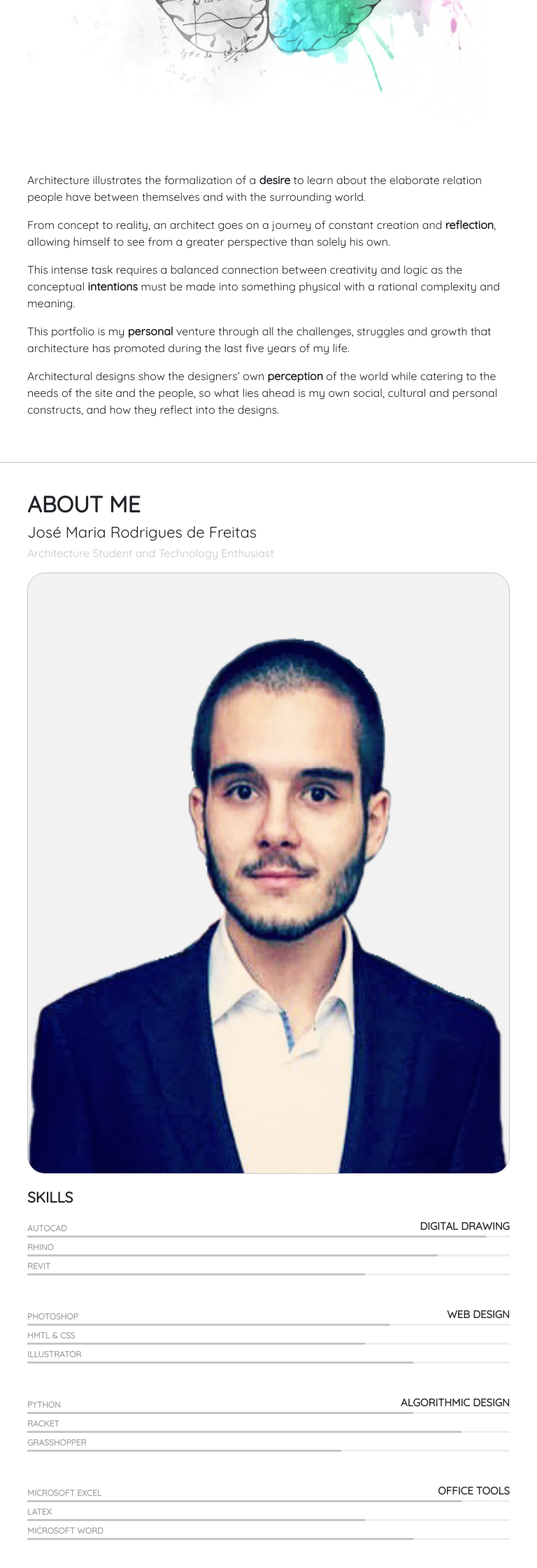
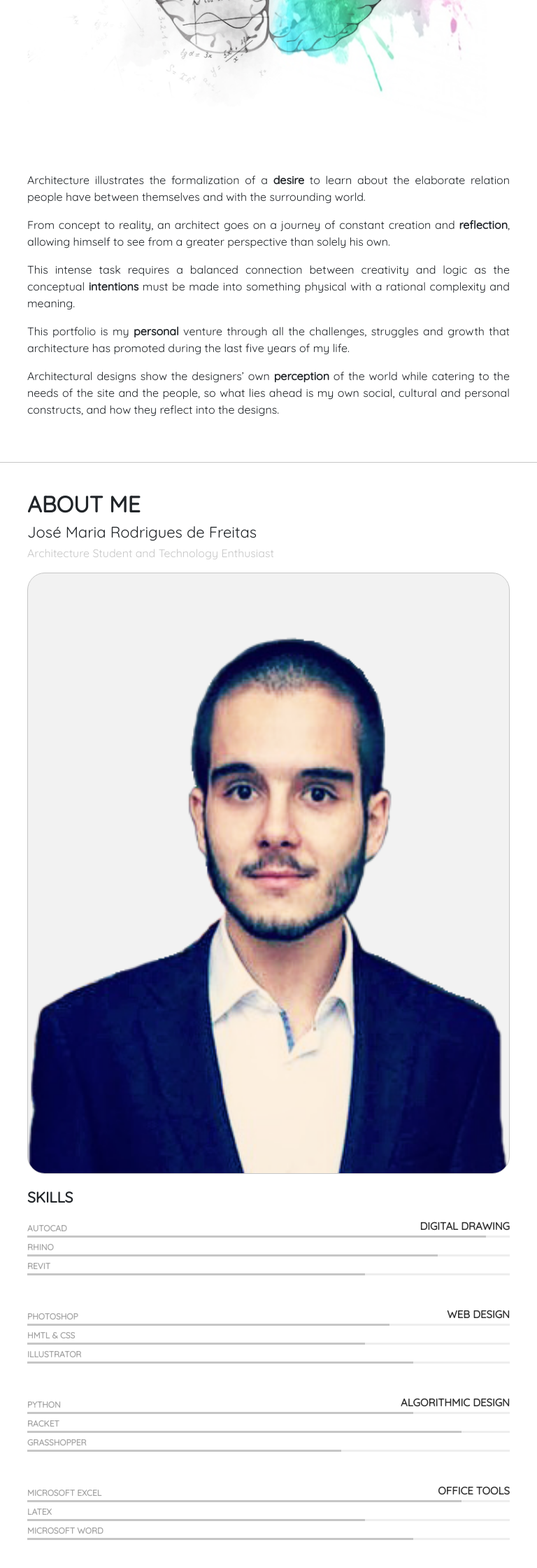
Before and after one commit to archifreitas/archifreitas.github.io, a Jekyll site: the page portfolio.html, which Jekyll copies as it is, in a window 768 px wide. Shown: the part 482-2722 px from the top of the page at 70% size. Built offline with Jekyll 4.4.1, drawn with Linux system fonts in a browser that asks for light colours.

Commit message:
fix justify text

```diff
--- a/assets/css/index.css
+++ b/assets/css/index.css
@@ -386,6 +386,17 @@ a.clickbait:hover {
 		 width: 100%;
 	 }
 
+	 p.brain-text {
+		 padding-top: 0px;
+		 text-align: justify;
+	 }
+
+	 p.text-subject {
+		 font-size: 16px;
+		 margin-bottom: 30px;
+		 text-align: justify;
+	 }
+
  	#myImg {
 		 height:250px;
 		 width:100%;
@@ -406,7 +417,6 @@ a.clickbait:hover {
 	}
 }
 
-}
 @media screen and (max-width: 480px) {
     img {
          width: 100%;
```
